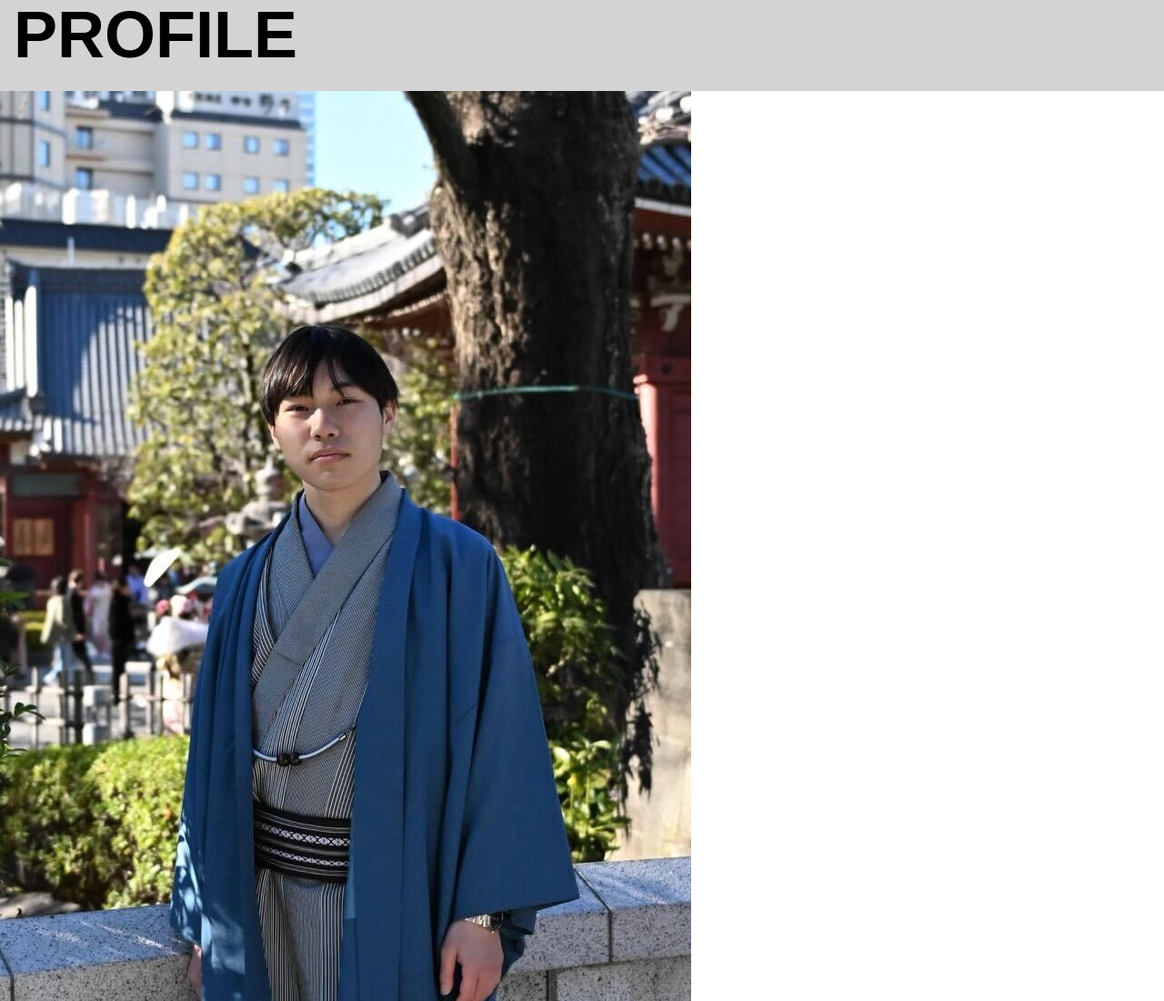
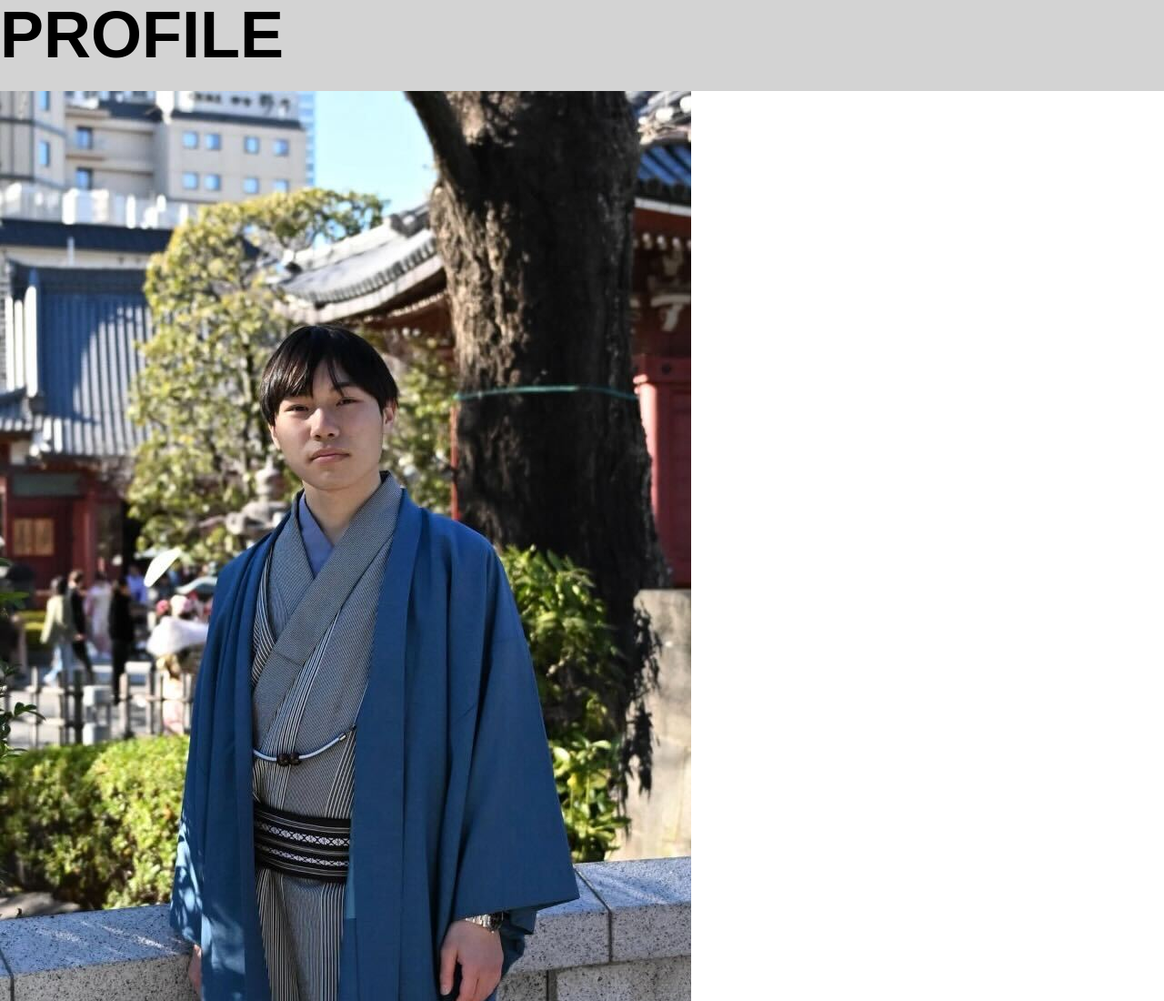
Before and after one commit to Kkootaa/kkootaa, a plain HTML site: page index.html in a window 1280 px wide. Shown: the top 1100 px of the page at 91% size. Drawn offline with Linux system fonts and the light colour scheme.

Commit message:
Update stylesheet.css

```diff
--- a/stylesheet.css
+++ b/stylesheet.css
@@ -42,9 +42,3 @@ header a:hover{
     transform: scale(2);
     opacity: 0.5;
 }
-
-.container {
-    width: 100%;
-    padding: 0 15px;
-    margin: 0 auto;
-  }
```
